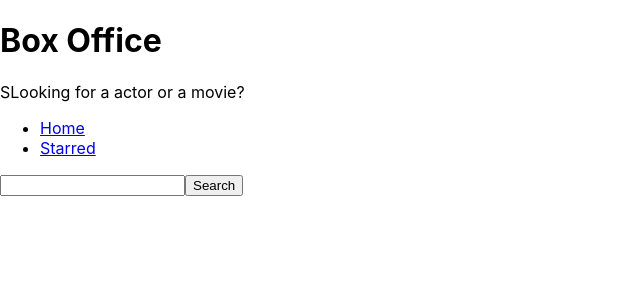
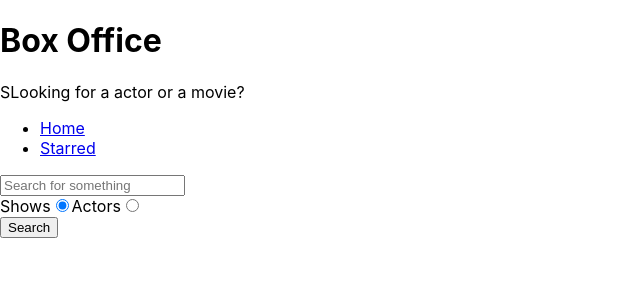
Before and after one commit to SaarimKhan789/box-office-app-1, a React (Create React App) app: page / in a window 1280 px wide. Shown: the top 300 px of the page, without its empty margins (0-640 px from the left). Built offline with nearby package versions, Linux system fonts and the light colour scheme.

Commit message:
added search options

```diff
--- a/src/pages/Home.js
+++ b/src/pages/Home.js
@@ -5,15 +5,17 @@
 const Home = () => {
   const [input, setInput] = useState('');
   const [results, setResults] = useState(null);
+  const [searchOption, setSearchOption] = useState('shows');
+
+  const isShowSearch = searchOption === 'shows';
 
   const onInputChange = ev => {
     setInput(ev.target.value);
   };
 
   const onSearch = () => {
-    apiGet(`search/shows?q=${input}`).then(result => {
+    apiGet(`search/${searchOption}?q=${input}`).then(result => {
       setResults(result);
-      console.log(results);
     });
   };
 
@@ -29,23 +31,56 @@
     }
 
     if (results && results.length > 0) {
-      return (
-        <div>
-          {results.map(item => (
-            <div key={item.show.id}>{item.show.name}</div>
-          ))}
-        </div>
-      );
+      return results[0].show
+        ? results.map(item => <div key={item.show.id}>{item.show.name}</div>)
+        : results.map(item => (
+            <div key={item.person.id}>{item.person.name}</div>
+          ));
     }
     return null;
   };
 
+  const onChangeSearch = ev => {
+    setSearchOption(ev.target.value);
+  };
+  console.log('searchOption : ', searchOption);
+
   return (
     <MainPageLayout>
-      <input type="text" onChange={onInputChange} onKeyDown={onKeyDown} />
+      <input
+        type="text"
+        placeholder="Search for something"
+        onChange={onInputChange}
+        onKeyDown={onKeyDown}
+      />
+
+      <div>
+        <lable htmlFor="show-search">
+          Shows
+          <input
+            type="radio"
+            id="show-search"
+            value="shows"
+            checked={isShowSearch}
+            onChange={onChangeSearch}
+          />
+        </lable>
+        <lable htmlFor="people-search ">
+          Actors
+          <input
+            type="radio"
+            id="people-search"
+            value="people"
+            checked={!isShowSearch}
+            onChange={onChangeSearch}
+          />
+        </lable>
+      </div>
+
       <button type="button" onClick={onSearch}>
         Search
       </button>
+
       {renderResult()}
     </MainPageLayout>
   );
```
